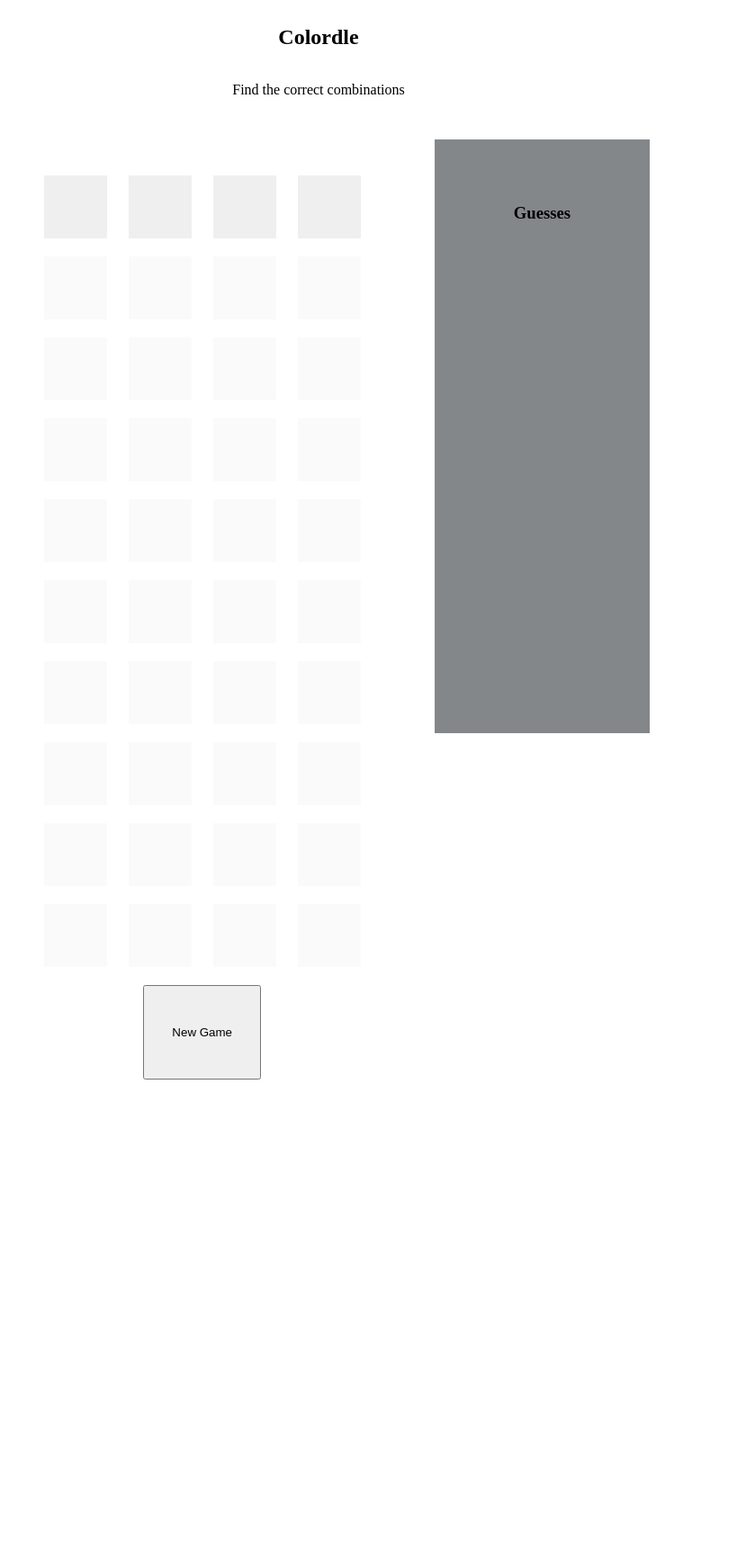
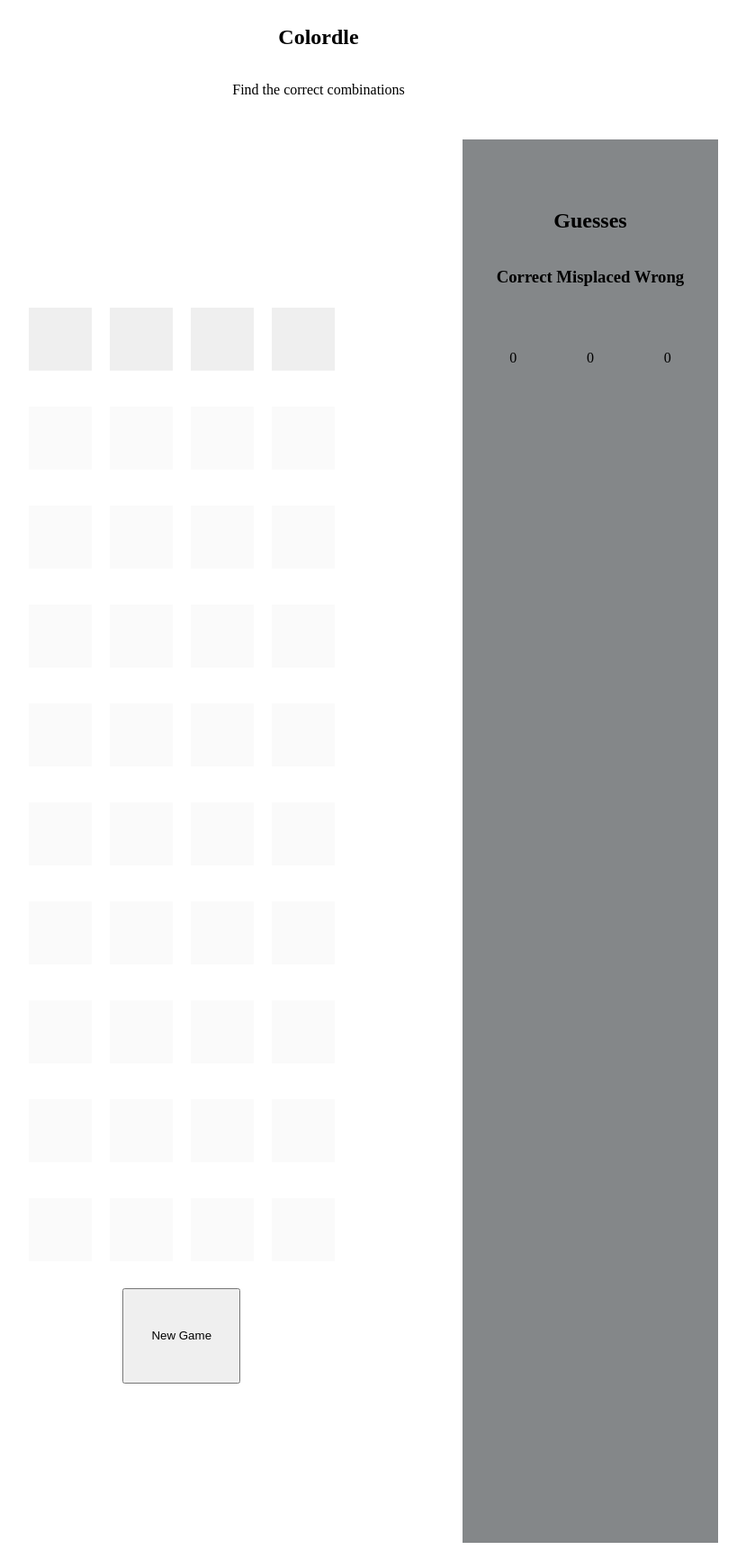
Before and after one commit to BenjaminGensler/Colordle, a PHP site: page /main.html in a window 1280 px wide. Shown: the whole page at 90% size, without its empty margins (286-1115 px from the left). Before the commit the page ends 1200 px from the top, so only its background shows below. Run offline with PHP 8.4, Linux system fonts and the light colour scheme.

Commit message:
Fixed to display values properly

```diff
--- a/actions.js
+++ b/actions.js
@@ -6,17 +6,18 @@ var numGuesses = 0; //max of 10 guesses
 //values to be used for the specific box
 var cSet = 1;
 var parentNode = document.getElementById('colorSet' + cSet);
+var resultNode = document.getElementById('result' + cSet);
 
-//The following 4 lines were replaced with the 4 lines below it (Seems tob e working)
-// var c1 = document.getElementById('c1');
-// var c2 = document.getElementById('c2');
-// var c3 = document.getElementById('c3');
-// var c4 = document.getElementById('c4');
-
+//The below values reference the color buttons based on the parentNode
 var c1 = parentNode.querySelector('#c1');
 var c2 = parentNode.querySelector('#c2');
 var c3 = parentNode.querySelector('#c3');
 var c4 = parentNode.querySelector('#c4');
+
+//results value (r1 = correct, r2 = misplaced, r3 = incorrect)
+var r1 = resultNode.querySelector('#r1');
+var r2 = resultNode.querySelector('#r2');
+var r3 = resultNode.querySelector('#r3');
 
 
 var guessButton = document.getElementById('guess');
@@ -148,25 +149,10 @@ function guess() {
     }
 
 
-
-    // //adds results of guess to 'Guesses' table
-    // var parentNode = document.getElementById('colorSet');
-    // var clone = parentNode.cloneNode(true); //copys the parentNode and all of its children
-
-    // for(var i = 0; i < 4; i++) {
-    //     var colorID = 'c' + i;
-    //     var button = document.getElementById(colorID);
-    //     var div = document.createElement('div');
-    //     div.innerHTML = button.innerHTML;
-
-    //     //alter id to avoid alterations
-    //     div.id = 'd' + i;
-    //     //copy color over
-    //     div.style.backgroundColor = button.style.backgroundColor;
-    //     guessButton.parentNode.replaceChild(div, button);
-
-    // }
-    // alert("Testing");
+    //display results
+    r1.textContent = correct;
+    r2.textContent = misplaced;
+    r3.textContent = incorrect;
 
     cSet++;
     //enable the next set of buttons for next cSet
@@ -192,4 +178,10 @@ function guess() {
     c2.disabled = false;
     c3.disabled = false;
     c4.disabled = false;
+
+    //grab the next set of results
+    resultNode = document.getElementById('result' + cSet);
+    r1 = resultNode.querySelector('#r1');
+    r2 = resultNode.querySelector('#r2');
+    r3 = resultNode.querySelector('#r3');
 }
--- a/main.html
+++ b/main.html
@@ -15,61 +15,61 @@
             <p>Find the correct combinations</p>
             <div class="intro">
                 <div class="sec-piece">
-                    <div id = "colorSet1">
+                    <div class = "guessBox" id = "colorSet1">
                         <button class = "colorChoice" id = "c1"></button>
                         <button class = "colorChoice" id = "c2"></button>
                         <button class = "colorChoice" id = "c3"></button>
                         <button class = "colorChoice" id = "c4"></button>
                     </div>
-                    <div id = "colorSet2">
+                    <div class = "guessBox" id = "colorSet2">
                         <button class = "colorChoice" id = "c1" disabled></button>
                         <button class = "colorChoice" id = "c2" disabled></button>
                         <button class = "colorChoice" id = "c3" disabled></button>
                         <button class = "colorChoice" id = "c4" disabled></button>
                     </div>
-                    <div id = "colorSet3">
+                    <div class = "guessBox" id = "colorSet3">
                         <button class = "colorChoice" id = "c1" disabled></button>
                         <button class = "colorChoice" id = "c2" disabled></button>
                         <button class = "colorChoice" id = "c3" disabled></button>
                         <button class = "colorChoice" id = "c4" disabled></button>
                     </div>
-                    <div id = "colorSet4">
+                    <div class = "guessBox" id = "colorSet4">
                         <button class = "colorChoice" id = "c1" disabled></button>
                         <button class = "colorChoice" id = "c2" disabled></button>
                         <button class = "colorChoice" id = "c3" disabled></button>
                         <button class = "colorChoice" id = "c4" disabled></button>
                     </div>
-                    <div id = "colorSet5">
+                    <div class = "guessBox" id = "colorSet5">
                         <button class = "colorChoice" id = "c1" disabled></button>
                         <button class = "colorChoice" id = "c2" disabled></button>
                         <button class = "colorChoice" id = "c3" disabled></button>
                         <button class = "colorChoice" id = "c4" disabled></button>
                     </div>
-                    <div id = "colorSet6">
+                    <div class = "guessBox" id = "colorSet6">
                         <button class = "colorChoice" id = "c1" disabled></button>
                         <button class = "colorChoice" id = "c2" disabled></button>
                         <button class = "colorChoice" id = "c3" disabled></button>
                         <button class = "colorChoice" id = "c4" disabled></button>
                     </div>
-                    <div id = "colorSet7">
+                    <div class = "guessBox" id = "colorSet7">
                         <button class = "colorChoice" id = "c1" disabled></button>
                         <button class = "colorChoice" id = "c2" disabled></button>
                         <button class = "colorChoice" id = "c3" disabled></button>
                         <button class = "colorChoice" id = "c4" disabled></button>
                     </div>
-                    <div id = "colorSet8">
+                    <div class = "guessBox" id = "colorSet8">
                         <button class = "colorChoice" id = "c1" disabled></button>
                         <button class = "colorChoice" id = "c2" disabled></button>
                         <button class = "colorChoice" id = "c3" disabled></button>
                         <button class = "colorChoice" id = "c4" disabled></button>
                     </div>
-                    <div id = "colorSet9">
+                    <div class = "guessBox" id = "colorSet9">
                         <button class = "colorChoice" id = "c1" disabled></button>
                         <button class = "colorChoice" id = "c2" disabled></button>
                         <button class = "colorChoice" id = "c3" disabled></button>
                         <button class = "colorChoice" id = "c4" disabled></button>
                     </div>
-                    <div id = "colorSet10">
+                    <div class = "guessBox" id = "colorSet10">
                         <button class = "colorChoice" id = "c1" disabled></button>
                         <button class = "colorChoice" id = "c2" disabled></button>
                         <button class = "colorChoice" id = "c3" disabled></button>
@@ -85,7 +85,58 @@
                 </div>
 
                 <div class="sec-piece2">
-                    <h3><br />Guesses</h3>
+                    <h2><br />Guesses</h2>
+                    <h3>Correct  Misplaced  Wrong</h3>
+                    <div class = "results" id = "result1">
+                        <p class = "value1" id = "r1">0</p>
+                        <p class = "value2" id = "r2">0</p>
+                        <p class = "value3" id = "r3">0</p>
+                    </div>
+                    <div class = "results" id = "result2">
+                        <p class = "value1" id = "r1"></p>
+                        <p class = "value2" id = "r2"></p>
+                        <p class = "value3" id = "r3"></p>
+                    </div>
+                    <div class = "results" id = "result3">
+                        <p class = "value1" id = "r1"></p>
+                        <p class = "value2" id = "r2"></p>
+                        <p class = "value3" id = "r3"></p>
+                    </div>
+                    <div class = "results" id = "result4">
+                        <p class = "value1" id = "r1"></p>
+                        <p class = "value2" id = "r2"></p>
+                        <p class = "value3" id = "r3"></p>
+                    </div>
+                    <div class = "results" id = "result5">
+                        <p class = "value1" id = "r1"></p>
+                        <p class = "value2" id = "r2"></p>
+                        <p class = "value3" id = "r3"></p>
+                    </div>
+                    <div class = "results" id = "result6">
+                        <p class = "value1" id = "r1"></p>
+                        <p class = "value2" id = "r2"></p>
+                        <p class = "value3" id = "r3"></p>
+                    </div>
+                    <div class = "results" id = "result7">
+                        <p class = "value1" id = "r1"></p>
+                        <p class = "value2" id = "r2"></p>
+                        <p class = "value3" id = "r3"></p>
+                    </div>
+                    <div class = "results" id = "result8">
+                        <p class = "value1" id = "r1"></p>
+                        <p class = "value2" id = "r2"></p>
+                        <p class = "value3" id = "r3"></p>
+                    </div>
+                    <div class = "results" id = "result9">
+                        <p class = "value1" id = "r1"></p>
+                        <p class = "value2" id = "r2"></p>
+                        <p class = "value3" id = "r3"></p>
+                    </div>
+                    <div class = "results" id = "result10">
+                        <p class = "value1" id = "r1"></p>
+                        <p class = "value2" id = "r2"></p>
+                        <p class = "value3" id = "r3"></p>
+                    </div>
 
                 </div>
             </div>
--- a/stylesheet.css
+++ b/stylesheet.css
@@ -22,7 +22,6 @@
     margin: 10px;
     padding: 30px;
     min-width: 70%;
-    height: 600px;
 }
 
 .sec-piece2 {
@@ -35,7 +34,7 @@
     padding: 30px;
     min-width: 30%;
     max-width: 40%;
-    height: 600px;
+    height: 1500px;
 }
 
 .colorChoice {
@@ -61,3 +60,22 @@
     align-items: center;
     flex-direction: column;
 }
+
+.guessBox {
+    display: flex;
+    justify-content: center;
+    align-items: center;
+    flex-direction: row;
+    margin: 10px;
+    width: 80%;
+}
+
+
+.results{
+    display: flex;
+    justify-content: space-between;
+    align-items: center;
+    flex-direction: row;
+    width: 80%;
+    margin: 35px;
+}
```
